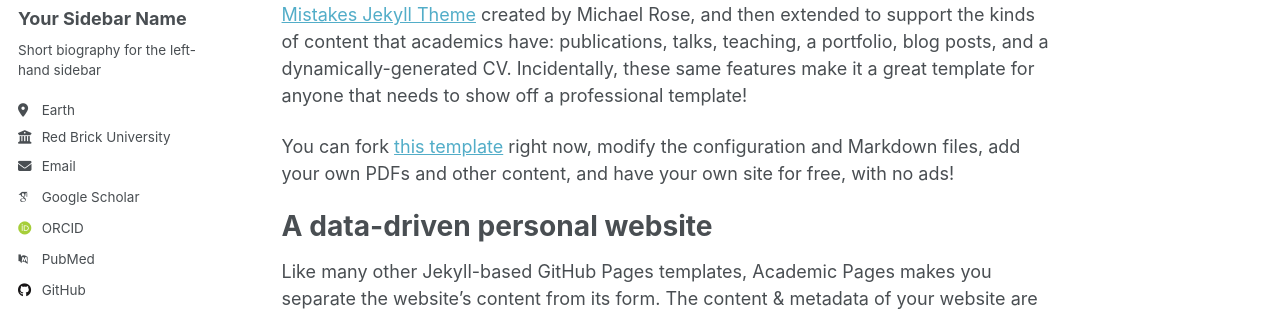
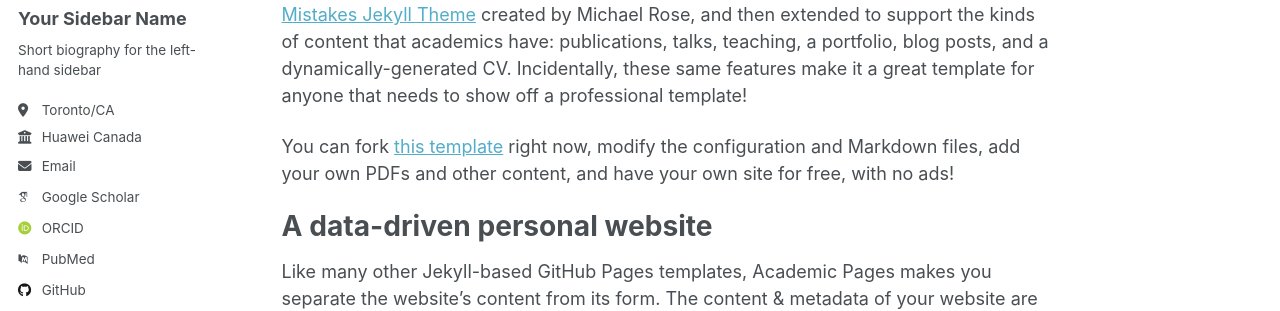
Before and after one commit to ManafBinYahya/ManafBinYahya.github.io, a Jekyll site: the page built from _pages/about.md, in a window 1280 px wide. Shown: the part 276-587 px from the top of the page. Built offline with Jekyll 4.4.1, drawn with Linux system fonts in a browser that asks for light colours; some web fonts are replaced; a script that is not in the unit is left out.

Commit message:
Update _config.yml

```diff
--- a/_config.yml
+++ b/_config.yml
@@ -27,15 +27,15 @@ author:
   name             : "Your Sidebar Name"
   pronouns         : # example: "she/her"
   bio              : "Short biography for the left-hand sidebar"
-  location         : "Earth"
-  employer         : "Red Brick University"
+  location         : "Toronto/CA"
+  employer         : "Huawei Canada"
   uri              : # URL
   email            : "none@example.org"
 
   # Academic websites
   academia         : # URL
   arxiv            : # URL - Update with the correct link to your profile
-  googlescholar    : "https://scholar.google.com/citations?user=PS_CX0AAAAAJ"
+  googlescholar    : "https://scholar.google.com/citations?user=4F7ItlIAAAAJ&hl=en"
   inspire-hep      : # URL
   impactstory      : # URL
   orcid            : "http://orcid.org/yourorcidurl"
```
